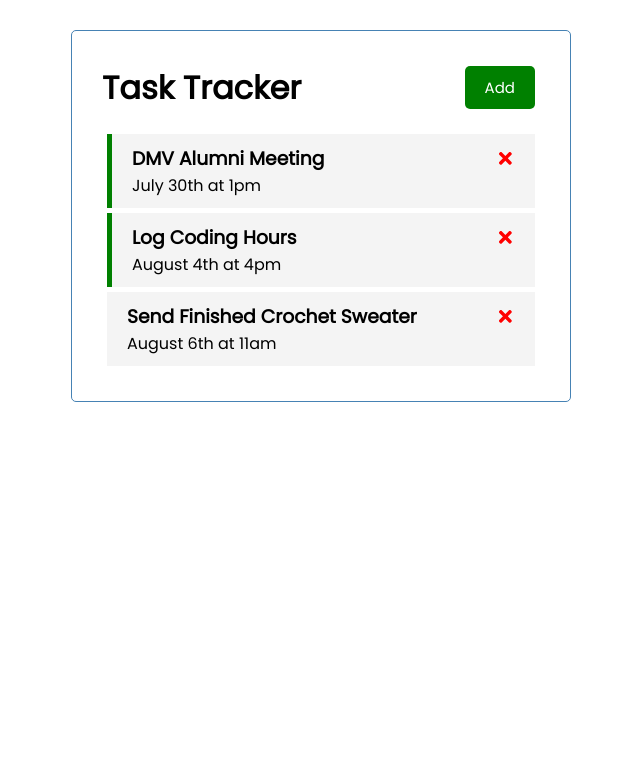
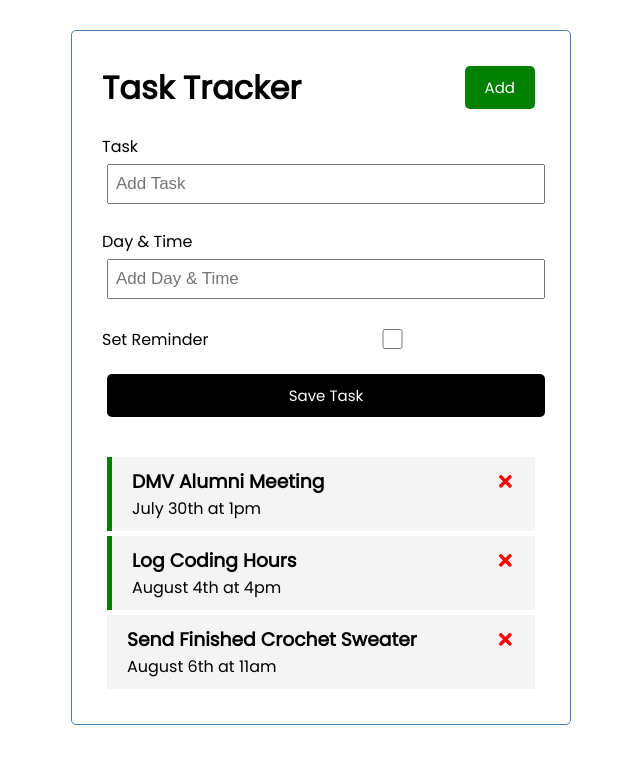
Before and after one commit to dcbeergoddess/react-task-tracker, a React (Create React App) app: page / in a window 1280 px wide. Shown: the top 764 px of the page, without its empty margins (319-959 px from the left). Built offline with nearby package versions, Linux system fonts and the light colour scheme.

Commit message:
simple form set up for UI

```diff
--- a/src/App.js
+++ b/src/App.js
@@ -1,6 +1,7 @@
 import { useState } from 'react';
 import Header from './components/Header';
 import Tasks from './components/Tasks';
+import AddTask from './components/AddTask'
 
 function App() {
   const [tasks, setTasks] = useState([
@@ -42,6 +43,7 @@
   return (
     <div className="container">
       <Header />
+      <AddTask />
       {/* IF THERE ARE TASKS, show Tasks, else show message */}
       {tasks.length > 0 ? <Tasks tasks={tasks} onDelete={deleteTask} onToggle={toggleReminder} /> : 'No Tasks To Show'}
     </div>
--- /dev/null
+++ b/src/components/AddTask.js
@@ -0,0 +1,22 @@
+const AddTask = () => {
+  return (
+    <form className='add-form'>
+      <div className='form-control'>
+        <label>Task</label>
+        <input type='text' placeholder='Add Task' />
+      </div>
+      <div className='form-control'>
+        <label>Day & Time</label>
+        <input type='text' placeholder='Add Day & Time' />
+      </div>
+      <div className='form-control form-control-check'>
+        <label>Set Reminder</label>
+        <input type='checkbox'/>
+      </div>
+
+      <input type='submit' value='Save Task' className='btn btn-block' />
+    </form>
+  )
+}
+
+export default AddTask
```
